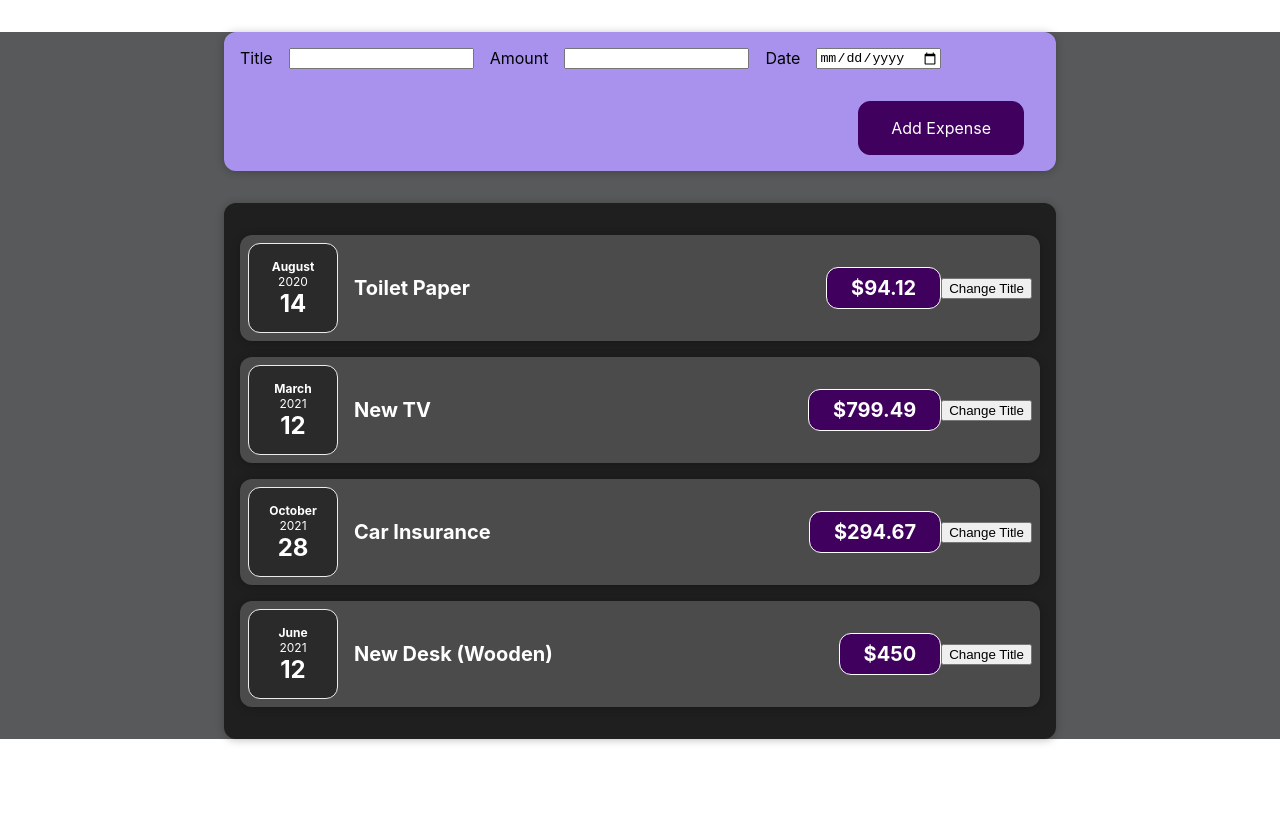
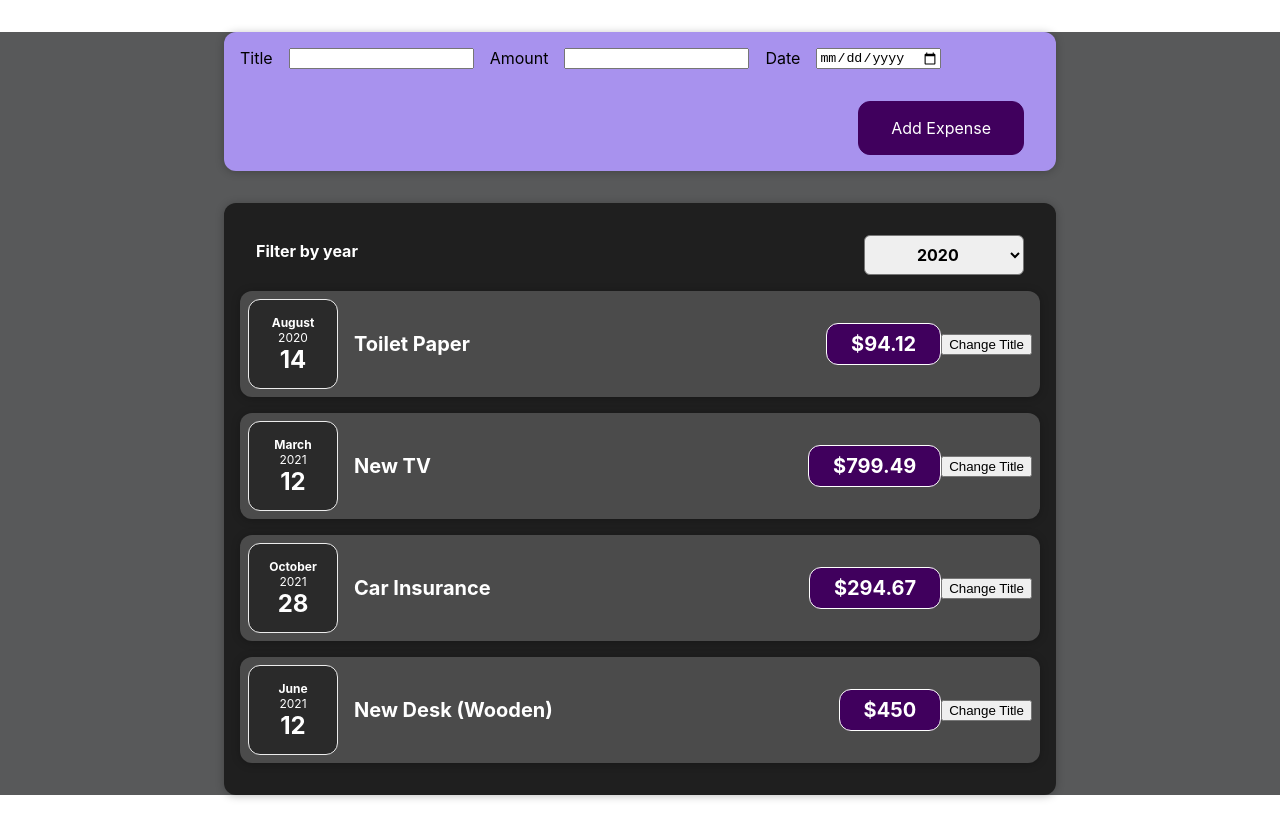
Before and after one commit to AtenaAmiri/Expense-app, a React (Create React App) app: page / in a window 1280 px wide. Before the commit the page ends 800 px from the top, so only its background shows below. Built offline with nearby package versions, Linux system fonts and the light colour scheme.

Commit message:
Expense-app

```diff
--- a/src/components/Expenses/ExpenseFilter.js
+++ b/src/components/Expenses/ExpenseFilter.js
@@ -2,15 +2,14 @@ import React, { useState } from "react";
 import "./ExpensesFilter.css";
 
 const ExpensesFilter = (props) => {
-  //   const dropDownChangeHandler = (event) => {
-  //     props.onChangeFilter(event.target.value);
-  //   };
+  const dropDownChangeHandler = (event) => {
+    props.onChangeFilter(event.target.value);
+  };
   return (
     <div className="expenses-filter">
       <div className="expenses-filter__control">
         <label>Filter by year</label>
-        {/* <select value={props.selected} onChange={dropDownChangeHandler}> */}
-        <select>
+        <select value={props.selected} onChange={dropDownChangeHandler}>
           <option value="2023">2023</option>
           <option value="2022">2022</option>
           <option value="2021">2021</option>
--- a/src/components/Expenses/Expenses.js
+++ b/src/components/Expenses/Expenses.js
@@ -1,17 +1,21 @@
-import React from "react";
+import React, { useState } from "react";
 import ExpenseItem from "./ExpenseItem";
 import "./Expenses.css";
 import Card from "../UI/Card";
 import ExpensesFilter from "./ExpenseFilter";
 export default function Expenses(props) {
-  // const onChangeFilterHandler = (select) => {
-  //   onChangeFilter(select);
-  //   console.log(select);
-  // };
+  const [filteredYear, setFilteredYear] = useState("2020");
+
+  const onChangeFilterHandler = (selectedYear) => {
+    setFilteredYear(selectedYear);
+  };
   return (
     <div>
-      {/* <ExpensesFilter onChangeFilter={onChangeFilterHandler} /> */}
       <Card className="expenses">
+        <ExpensesFilter
+          selected={filteredYear}
+          onChangeFilter={onChangeFilterHandler}
+        />
         <ExpenseItem
           title={props.items[0].title}
           amount={props.items[0].amount}
```
